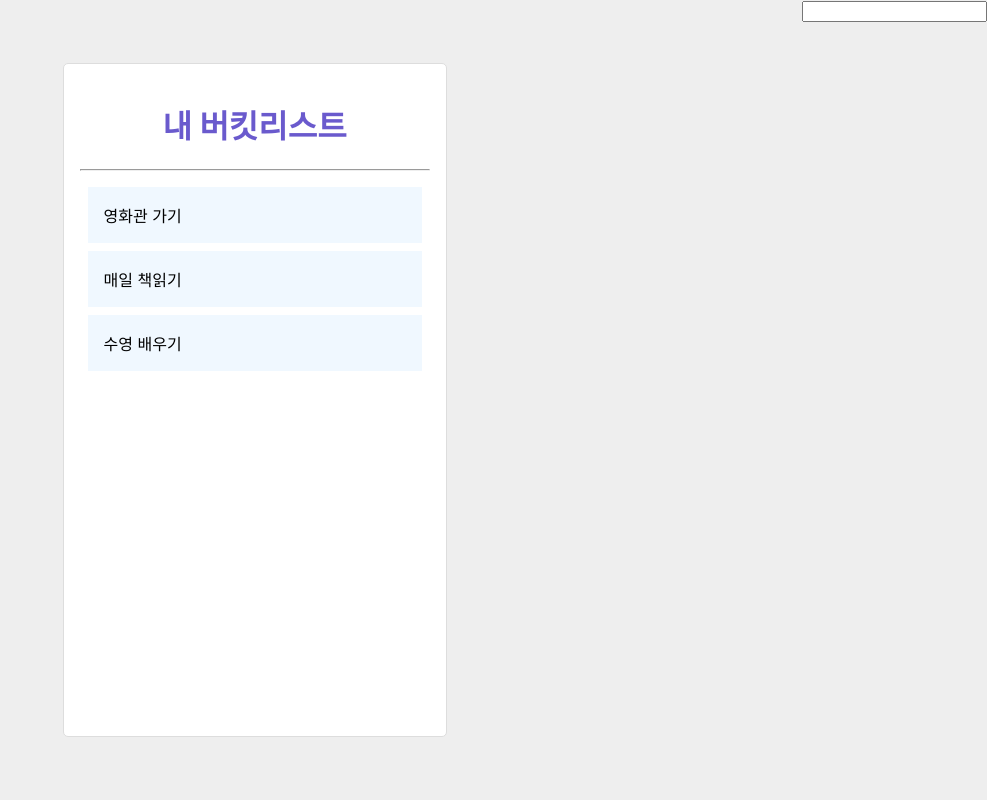
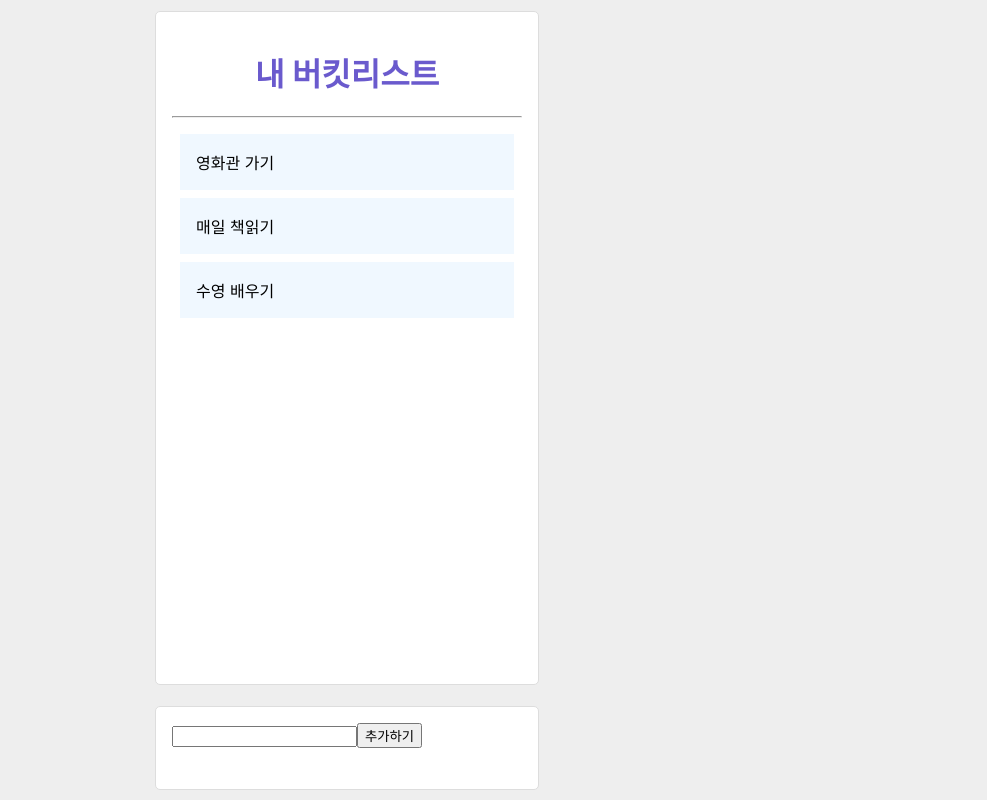
Before and after one commit to Taeeon-kim/toyProject, a React (Create React App) app in the folder bucket_list/: page / in a window 1280 px wide. Shown: the whole page, without its empty margins (293-1280 px from the left). Built offline with nearby package versions, Linux system fonts and the light colour scheme.

Commit message:
state이용 리스트추가

```diff
--- a/bucket_list/src/App.js
+++ b/bucket_list/src/App.js
@@ -5,7 +5,7 @@ import React from 'react';
 import BucketList from './BucketList';
 // import {BucketList} from './BucketList';   // ./는 지금 내가 있는 경로 이고 ../ 를 쓰면 위로 올라감 두개위로 올라가고싶으면 ../../ 하면됨
 
-import "./style.css";
+
 import styled from "styled-components"
 
 
@@ -15,6 +15,7 @@ constructor(props){                         // 클래스이므로 초기화해
 
   this.state ={                               // 내 컴포넌트가 가지고있는 데이터, App 클래스에 state 라는 데이터를 넣어줌
      list : ["영화관 가기", "매일 책읽기", "수영 배우기"],
+
   }
   this.text = React.createRef();
 }
@@ -22,35 +23,51 @@ componentDidMount(){
   console.log(this.text)
   console.log(this.text.current.value)
 }
+componentDidUpdate(){
+  console.log("업데이트 될때 뜸")
+}
+
+addingInput = () =>{
+  // this.state.list.push(this.text.current.value)
+  const newItem = this.text.current.value;
+  this.setState({ list: [...this.state.list, newItem]});
+  console.log("클릭")
+  console.log(this.state.list)
+};
 
 render(){    //랜더는 필수적으로 있어야함
-  console.log(this.text.current)
+  console.log(this.state.list)
   return(
-    <div className = "App">
+    <AppWrap className = "App">
 
       <Container className="container">
-        <Title>내 버킷리스트 </Title>
+         <Title>내 버킷리스트 </Title>
         {/* <hr class ="line"/> */}
-        <Line/>
-        <BucketList list={this.state.list} />  {/*어떤 이름으로 넘겨줄지 적어주고 해당하는 데이터를 넣어줌, 이때 BucketList.js로 넘거가기때문에 매개변수 props에 들어간다*/}
+         <Line/>
+         <BucketList list={this.state.list} />  {/*어떤 이름으로 넘겨줄지 적어주고 해당하는 데이터를 넣어줌, 이때 BucketList.js로 넘거가기때문에 매개변수 props에 들어간다*/}
+
       </Container>
+      <AddInput >
+            <input type="text" ref={this.text}/>
+            <button onClick = {() =>this.addingInput()}>추가하기</button>
+      </AddInput>
 
-      <div>
-        <input type="text" ref={this.text}
-        onChange={() =>{ console.log(this.text.current.value)
-        }
-        }/>
-      </div>
-
-
-    </div>
+    </AppWrap>
   );
 }
 
 }
 
+const AppWrap = styled.div`
+  background-color: #eee;
+  height: 100vh;  /*vh 는 화면 비율, 즉 화면의 100프로만큼 height을 넣어줌*/
+  width: 100vw;
+  display: flex;
+  flex-direction: column;
 
+`;
 const Container = styled.div`
+
   width: 50vw;
   background-color: #fff;
   max-width: 350px;
@@ -62,16 +79,25 @@ const Container = styled.div`
 `;
 
 const Title = styled.h1`
-color: slateblue;
+  color: slateblue;
   text-align: center;
 `;
 
 const Line = styled.hr`
-margin: 16px 0px;
+  margin: 16px 0px;
 `;
 
+const AddInput = styled.div`
+width: 50vw;
+background-color: #fff;
+max-width: 350px;
+margin: auto;
+height: 50px;
+padding: 16px;
+border: 1px solid #ddd;
+border-radius: 5px;
 
-
+`;
 
 
 
--- a/bucket_list/src/style.css
+++ b/bucket_list/src/style.css
@@ -3,4 +3,5 @@
     height: 100vh;  /*vh 는 화면 비율, 즉 화면의 100프로만큼 height을 넣어줌*/
     width: 100vw;
     display: flex;
+    flex-direction: column;
 }
```
Also changed, not shown: 1 other file (tests, documents, lock files or other folders).
